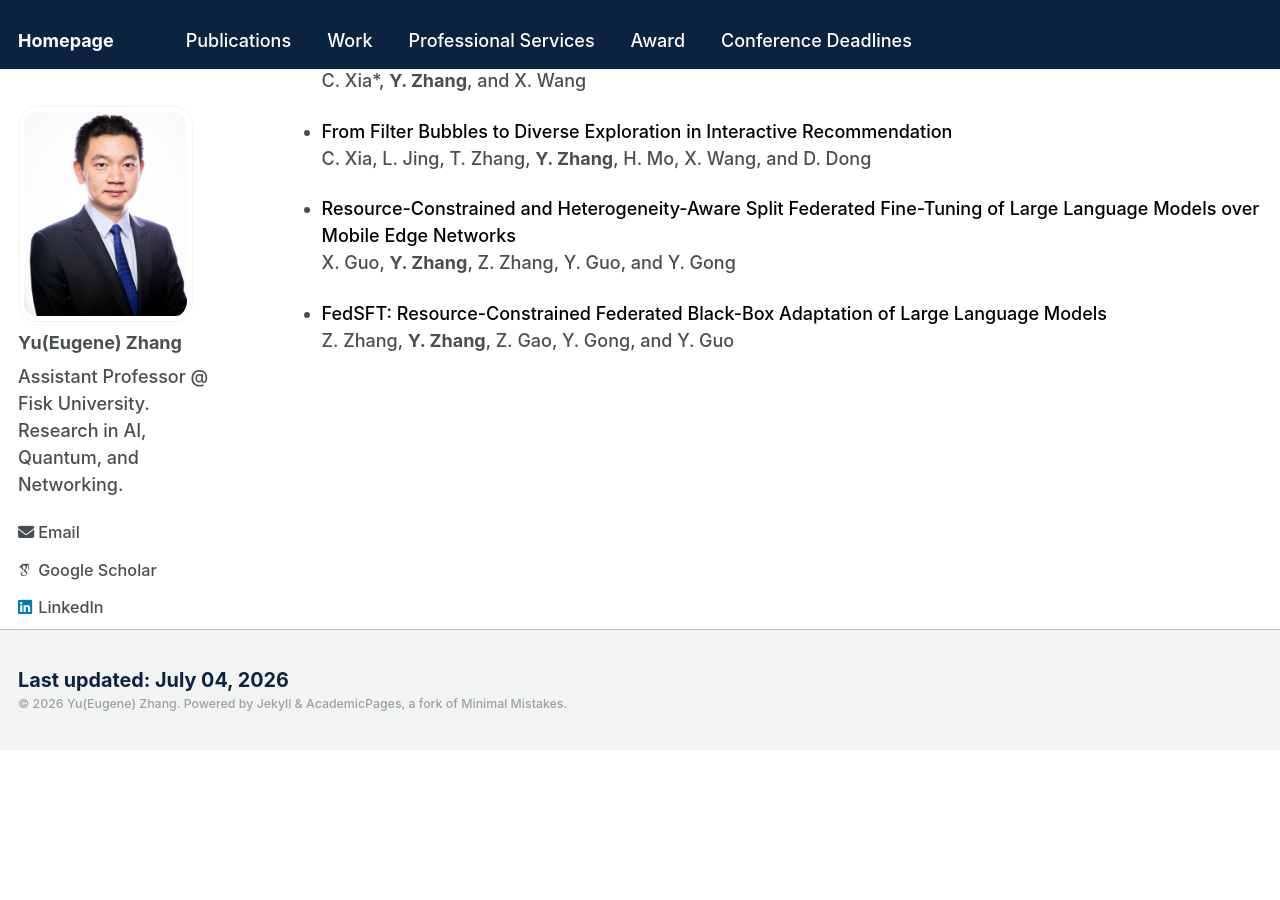
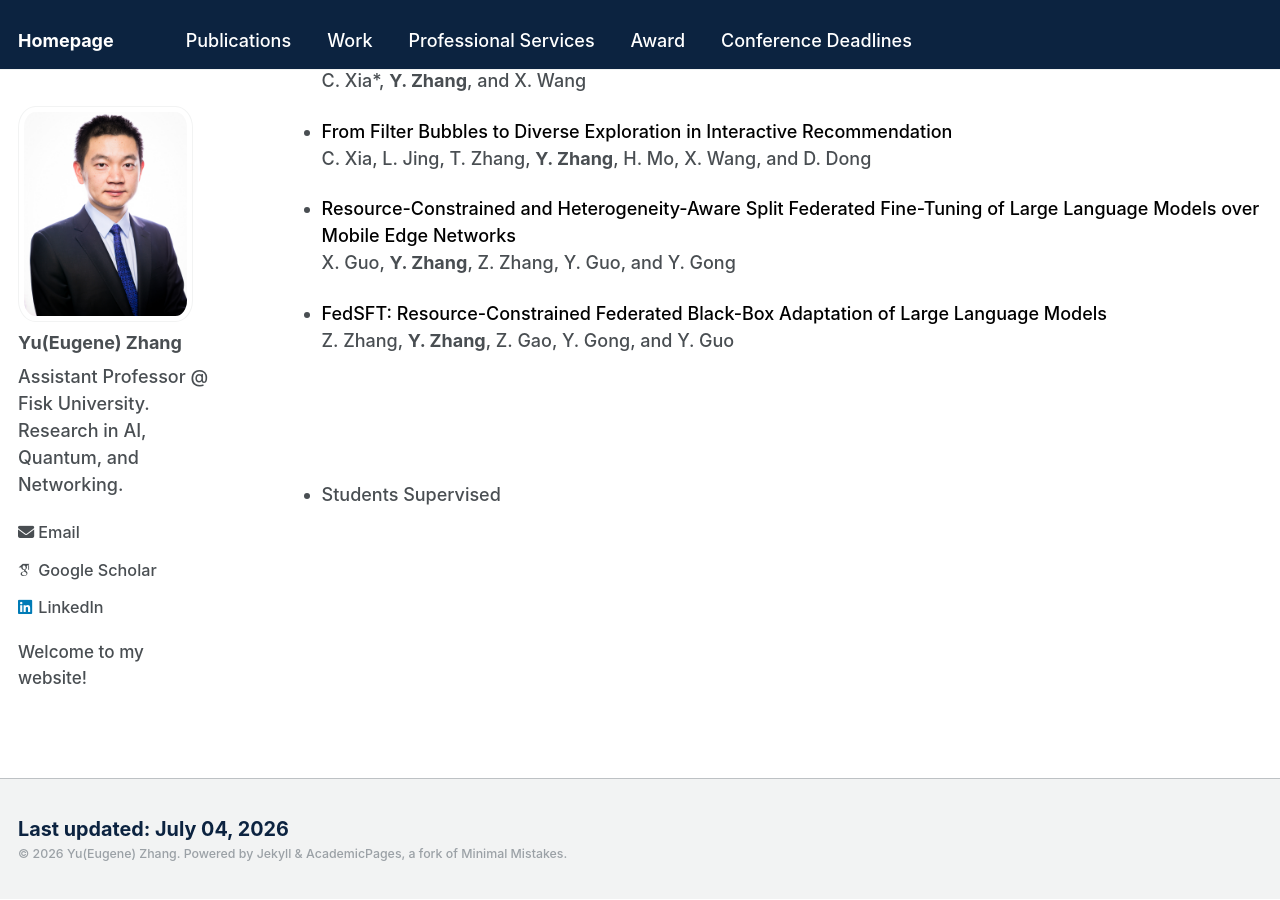
Before and after one commit to Yu-Zhang-Eugene/yu-zhang-eugene.github.io, a Jekyll site: the page built from _pages/publications.md, in a window 1280 px wide and 900 px high, scrolled down 1466 px. Built offline with Jekyll 4.4.1, drawn with Linux system fonts in a browser that asks for light colours; some web fonts are replaced; before the commit the page ends 2216 px from its top, so only the background shows below that.

Commit message:
Update publications with additional formatting

```diff
--- a/_pages/publications.md
+++ b/_pages/publications.md
@@ -71,3 +71,8 @@ Preprints:
 
 - <span style="color: black;"> FedSFT: Resource-Constrained Federated Black-Box Adaptation of Large Language Models </span>
   Z. Zhang, __Y. Zhang__, Z. Gao, Y. Gong, and Y. Guo
+
+<br>
+<br>
+<br>
+* Students Supervised
```
